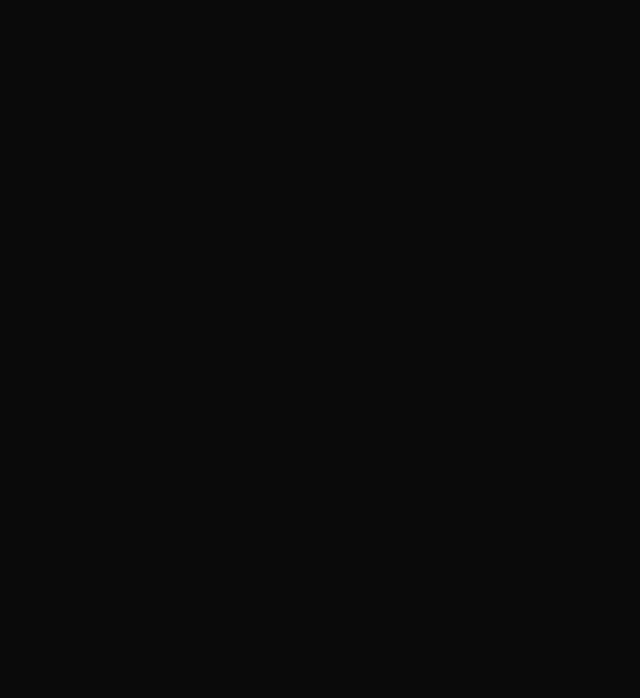
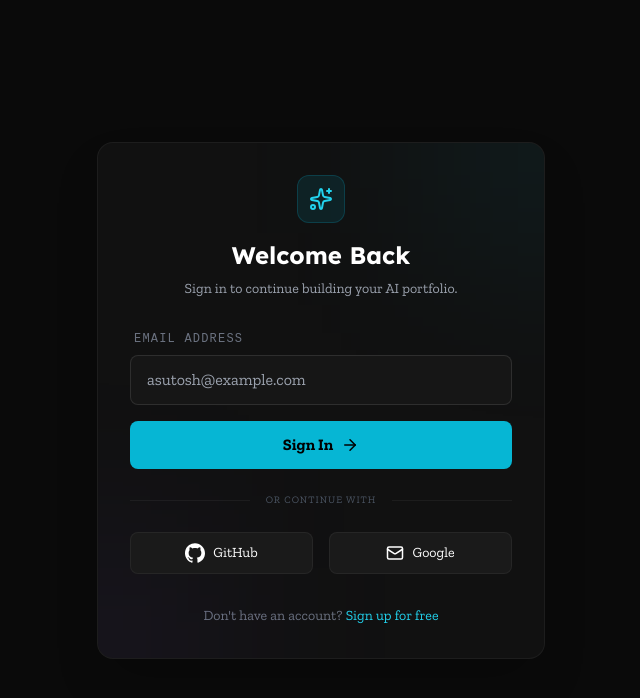
Before and after one commit to dear-asutosh/ai-portfolio-generator, a React (Vite) app in the folder client/: page /auth/login in a window 1280 px wide. Before the commit this address had no page. Shown: the top 698 px of the page, without its empty margins (319-959 px from the left). Built offline with nearby package versions, Linux system fonts and the light colour scheme.

Commit message:
feat: implemented AuthContext and protected routing

```diff
--- a/client/src/App.jsx
+++ b/client/src/App.jsx
@@ -1,15 +1,29 @@
 import React from 'react'
-import { BrowserRouter as Router, Routes, Route } from 'react-router-dom'
+import { BrowserRouter as Router, Routes, Route, Navigate } from 'react-router-dom'
 import routes from './routes'
+import { AuthProvider, useAuth } from './context/AuthContext'
 import Navbar from './components/layout/Navbar'
 import Footer from './components/layout/Footer'
 import LandingPage from './pages/LandingPage'
 import Dashboard from './pages/dashboard/Dashboard'
 import Editor from './pages/editor/Editor'
+import LoginPage from './pages/auth/LoginPage'
 
-const App = () => {
+// A simple wrapper for protected routes
+const ProtectedRoute = ({ children }) => {
+  const { user, loading } = useAuth();
+
+  if (loading) return <div className="min-h-screen bg-[#0a0a0a] flex items-center justify-center text-white">Loading...</div>;
+
+  if (!user) {
+    return <Navigate to={routes.auth.login} replace />;
+  }
+
+  return children;
+};
+
+const AppContent = () => {
   return (
-    <Router>
     <div className="min-h-screen bg-[#0a0a0a]">
       <Routes>
         {/* Public Routes */}
@@ -24,23 +38,41 @@
           }
         />
 
-          {/* Dashboard Route */}
+        <Route path={routes.auth.login} element={<LoginPage />} />
+
+        {/* Dashboard Route (Protected) */}
         <Route
           path={routes.dashboard}
           element={
-              <>
+            <ProtectedRoute>
               <Navbar />
               <Dashboard />
               <Footer />
-              </>
+            </ProtectedRoute>
           }
         />
 
-          {/* Editor/IDE Route */}
-          <Route path={routes.project.index} element={<Editor />} />
+        {/* Editor/IDE Route (Protected) */}
+        <Route
+          path={routes.project.index}
+          element={
+            <ProtectedRoute>
+              <Editor />
+            </ProtectedRoute>
+          }
+        />
       </Routes>
     </div>
+  );
+};
+
+const App = () => {
+  return (
+    <AuthProvider>
+      <Router>
+        <AppContent />
       </Router>
+    </AuthProvider>
   )
 }
 
--- a/client/src/components/layout/Navbar.jsx
+++ b/client/src/components/layout/Navbar.jsx
@@ -1,11 +1,16 @@
+import { Link } from 'react-router-dom';
+import routes from '../../routes';
+import { useAuth } from '../../context/AuthContext';
 import logo from '../../assets/images/logo.png';
 
 export default function Navbar() {
+  const { user, logout } = useAuth();
+
   return (
     <nav className="w-full fixed top-0 z-50 bg-[#000000ec] border-b border-[rgba(255,255,255,0.06)]">
       <div className="max-w-7xl mx-auto px-4 sm:px-6 lg:px-8 h-16 flex items-center justify-between">
         {/* Left */}
-        <div className="flex items-center gap-3">
+        <Link to={routes.home} className="flex items-center gap-3">
           <img src={logo} alt="Profilio Logo" className="w-8 h-8 object-contain" />
           <span className="font-heading font-extrabold text-2xl gradient-text">
             Profilio
@@ -13,29 +18,42 @@
           <span className="font-mono text-[12px] border border-[rgba(255,255,255,0.08)] px-2 py-0.5 rounded-full">
             v1.0 ✦
           </span>
-        </div>
+        </Link>
 
         {/* Center */}
         <div className="hidden md:flex items-center gap-8 text-md ">
-          <a href="#" className="hover:text-cyan-400 transition-colors">Features</a>
+          <Link to="/#features" className="hover:text-cyan-400 transition-colors">Features</Link>
           <div className="w-1 h-1 rounded-full bg-white"></div>
-          <a href="#" className="hover:text-cyan-400 transition-colors">Templates</a>
+          <Link to={routes.templates} className="hover:text-cyan-400 transition-colors">Templates</Link>
           <div className="w-1 h-1 rounded-full bg-white"></div>
-          <a href="#" className="hover:text-cyan-400 transition-colors">How It Works</a>
+          <Link to="/#how-it-works" className="hover:text-cyan-400 transition-colors">How It Works</Link>
           <div className="w-1 h-1 rounded-full bg-white"></div>
-          <a href="#" className="hover:text-cyan-400 transition-colors">Pricing</a>
+          <Link to={routes.pricing} className="hover:text-cyan-400 transition-colors">Pricing</Link>
           <div className="w-1 h-1 rounded-full bg-white"></div>
-          <a href="#" className="hover:text-cyan-400 transition-colors">Docs</a>
+          <Link to={routes.docs} className="hover:text-cyan-400 transition-colors">Docs</Link>
         </div>
 
         {/* Right */}
         <div className="flex items-center gap-4">
-          <a href="#" className="text-muted hover:text-white transition-colors">
+          <a href="https://github.com" target="_blank" rel="noreferrer" className="text-muted hover:text-white transition-colors">
             <svg viewBox="0 0 24 24" className="w-7 h-7 fill-current" xmlns="http://www.w3.org/2000/svg"><path d="M12 .297c-6.63 0-12 5.373-12 12 0 5.303 3.438 9.8 8.205 11.385.6.113.82-.258.82-.577 0-.285-.01-1.04-.015-2.04-3.338.724-4.042-1.61-4.042-1.61C4.422 18.07 3.633 17.7 3.633 17.7c-1.087-.744.084-.729.084-.729 1.205.084 1.838 1.236 1.838 1.236 1.07 1.835 2.809 1.305 3.495.998.108-.776.417-1.305.76-1.605-2.665-.3-5.466-1.332-5.466-5.93 0-1.31.465-2.38 1.235-3.22-.135-.303-.54-1.523.105-3.176 0 0 1.005-.322 3.3 1.23.96-.267 1.98-.399 3-.405 1.02.006 2.04.138 3 .405 2.28-1.552 3.285-1.23 3.285-1.23.645 1.653.24 2.873.12 3.176.765.84 1.23 1.91 1.23 3.22 0 4.61-2.805 5.625-5.475 5.92.42.36.81 1.096.81 2.22 0 1.606-.015 2.896-.015 3.286 0 .315.21.69.825.57C20.565 22.092 24 17.592 24 12.297c0-6.627-5.373-12-12-12"/></svg>
           </a>
-          <button className="text-white px-4 py-1.5 rounded-[6px] text-md tracking-wide font-semibold border border-white border-dashed hover:scale-105  transition-transform">
-            Start Free →
-          </button>
+
+          {user ? (
+            <div className="flex items-center gap-4">
+              <Link to={routes.dashboard} className="text-white hover:text-cyan-400 transition-colors font-medium">Dashboard</Link>
+              <button
+                onClick={logout}
+                className="text-gray-400 hover:text-white text-sm"
+              >
+                Logout
+              </button>
+            </div>
+          ) : (
+            <Link to={routes.auth.login} className="text-white px-4 py-1.5 rounded-[6px] text-md tracking-wide font-semibold border border-white border-dashed hover:scale-105  transition-transform">
+              Start Free →
+            </Link>
+          )}
         </div>
       </div>
     </nav>
--- /dev/null
+++ b/client/src/context/AuthContext.jsx
@@ -0,0 +1,41 @@
+import React, { createContext, useContext, useState, useEffect } from 'react';
+
+const AuthContext = createContext();
+
+export const AuthProvider = ({ children }) => {
+  const [user, setUser] = useState(null);
+  const [loading, setLoading] = useState(true);
+
+  // Check for stored user on mount
+  useEffect(() => {
+    const savedUser = localStorage.getItem('user');
+    if (savedUser) {
+      setUser(JSON.parse(savedUser));
+    }
+    setLoading(false);
+  }, []);
+
+  const login = (userData) => {
+    setUser(userData);
+    localStorage.setItem('user', JSON.stringify(userData));
+  };
+
+  const logout = () => {
+    setUser(null);
+    localStorage.removeItem('user');
+  };
+
+  return (
+    <AuthContext.Provider value={{ user, login, logout, loading }}>
+      {children}
+    </AuthContext.Provider>
+  );
+};
+
+export const useAuth = () => {
+  const context = useContext(AuthContext);
+  if (!context) {
+    throw new Error('useAuth must be used within an AuthProvider');
+  }
+  return context;
+};
--- /dev/null
+++ b/client/src/pages/auth/LoginPage.jsx
@@ -0,0 +1,87 @@
+import React, { useState } from 'react';
+import { useNavigate, useLocation } from 'react-router-dom';
+import { useAuth } from '../../context/AuthContext';
+import routes from '../../routes';
+import { Sparkles, ArrowRight, Mail } from 'lucide-react';
+
+const LoginPage = () => {
+  const [email, setEmail] = useState('');
+  const { login } = useAuth();
+  const navigate = useNavigate();
+  const location = useLocation();
+
+  // Redirect to where the user was trying to go, or dashboard
+  const from = location.state?.from?.pathname || routes.dashboard;
+
+  const handleLogin = (e) => {
+    e.preventDefault();
+    // Simulate login
+    login({ email, name: email.split('@')[0] });
+    navigate(from, { replace: true });
+  };
+
+  return (
+    <div className="min-h-screen bg-[#0a0a0a] flex items-center justify-center p-4">
+      <div className="w-full max-w-md">
+        <div className="bg-[#111] border border-white/5 rounded-2xl p-8 shadow-2xl relative overflow-hidden">
+          {/* Subtle gradient background effect */}
+          <div className="absolute -top-24 -right-24 w-48 h-48 bg-cyan-500/10 blur-[100px]" />
+          <div className="absolute -bottom-24 -left-24 w-48 h-48 bg-purple-500/10 blur-[100px]" />
+
+          <div className="text-center mb-8 relative z-10">
+            <div className="inline-flex items-center justify-center w-12 h-12 bg-cyan-500/10 rounded-xl mb-4 border border-cyan-500/20">
+              <Sparkles className="text-cyan-400" size={24} />
+            </div>
+            <h1 className="text-2xl font-bold text-white mb-2">Welcome Back</h1>
+            <p className="text-gray-400 text-sm">Sign in to continue building your AI portfolio.</p>
+          </div>
+
+          <form onSubmit={handleLogin} className="space-y-4 relative z-10">
+            <div>
+              <label className="block text-xs font-mono uppercase tracking-widest text-gray-500 mb-2 ml-1">Email Address</label>
+              <input
+                type="email"
+                required
+                value={email}
+                onChange={(e) => setEmail(e.target.value)}
+                placeholder="asutosh@example.com"
+                className="w-full bg-[#161616] border border-white/10 rounded-lg px-4 py-3 text-white focus:outline-none focus:border-cyan-500/50 transition-all"
+              />
+            </div>
+
+            <button
+              type="submit"
+              className="w-full bg-cyan-500 hover:bg-cyan-600 text-black font-bold py-3 rounded-lg flex items-center justify-center gap-2 transition-all transform hover:scale-[1.02]"
+            >
+              Sign In <ArrowRight size={18} />
+            </button>
+          </form>
+
+          <div className="my-6 flex items-center gap-4 text-gray-600 relative z-10">
+            <div className="h-px flex-1 bg-white/5" />
+            <span className="text-[10px] uppercase tracking-widest">Or continue with</span>
+            <div className="h-px flex-1 bg-white/5" />
+          </div>
+
+          <div className="grid grid-cols-2 gap-4 relative z-10">
+            <button className="bg-[#1a1a1a] hover:bg-[#222] border border-white/5 py-2.5 rounded-lg flex items-center justify-center gap-2 text-sm transition-colors">
+              <svg viewBox="0 0 24 24" className="w-5 h-5 fill-current" xmlns="http://www.w3.org/2000/svg">
+                <path d="M12 .297c-6.63 0-12 5.373-12 12 0 5.303 3.438 9.8 8.205 11.385.6.113.82-.258.82-.577 0-.285-.01-1.04-.015-2.04-3.338.724-4.042-1.61-4.042-1.61C4.422 18.07 3.633 17.7 3.633 17.7c-1.087-.744.084-.729.084-.729 1.205.084 1.838 1.236 1.838 1.236 1.07 1.835 2.809 1.305 3.495.998.108-.776.417-1.305.76-1.605-2.665-.3-5.466-1.332-5.466-5.93 0-1.31.465-2.38 1.235-3.22-.135-.303-.54-1.523.105-3.176 0 0 1.005-.322 3.3 1.23.96-.267 1.98-.399 3-.405 1.02.006 2.04.138 3 .405 2.28-1.552 3.285-1.23 3.285-1.23.645 1.653.24 2.873.12 3.176.765.84 1.23 1.91 1.23 3.22 0 4.61-2.805 5.625-5.475 5.92.42.36.81 1.096.81 2.22 0 1.606-.015 2.896-.015 3.286 0 .315.21.69.825.57C20.565 22.092 24 17.592 24 12.297c0-6.627-5.373-12-12-12"/>
+              </svg>
+              GitHub
+            </button>
+            <button className="bg-[#1a1a1a] hover:bg-[#222] border border-white/5 py-2.5 rounded-lg flex items-center justify-center gap-2 text-sm transition-colors">
+              <Mail size={18} /> Google
+            </button>
+          </div>
+
+          <p className="mt-8 text-center text-gray-500 text-sm">
+            Don't have an account? <span className="text-cyan-400 cursor-pointer hover:underline">Sign up for free</span>
+          </p>
+        </div>
+      </div>
+    </div>
+  );
+};
+
+export default LoginPage;
```
Lines whose indentation alone changed are shown as unchanged.
